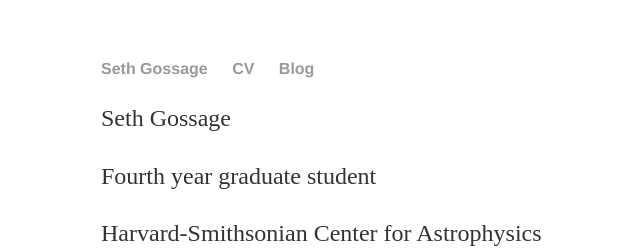
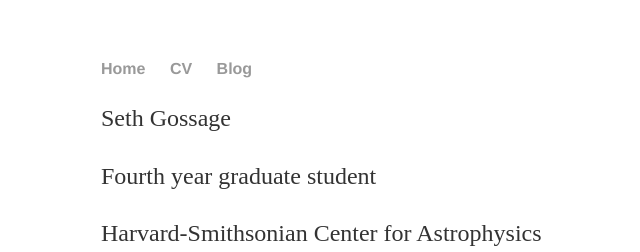
Before and after one commit to sgossage/sgossage.github.io, a Jekyll site: the page index.html, which Jekyll copies as it is, in a window 1280 px wide. Shown: the top 252 px of the page, without its empty margins (91-731 px from the left). Built offline with Jekyll 4.4.1, drawn with Linux system fonts in a browser that asks for light colours.

Commit message:
home is home again

```diff
--- a/_layouts/default.html
+++ b/_layouts/default.html
@@ -8,7 +8,7 @@
 		<body>
 			<nav>
 	    		<ul>
-	        		<li><a href="/">Seth Gossage</a></li>
+	        		<li><a href="/">Home</a></li>
 	        		<li><a href="/cv">CV</a></li>
 	        		<li><a href="/blog">Blog</a></li>
 	    		</ul>
--- a/index.html
+++ b/index.html
@@ -8,7 +8,7 @@
 	<body>
 		<nav>
     		<ul>
-        		<li><a href="/">Seth Gossage</a></li>
+        		<li><a href="/">Home</a></li>
         		<li><a href="/cv">CV</a></li>
         		<li><a href="/blog">Blog</a></li>
     		</ul>
```
